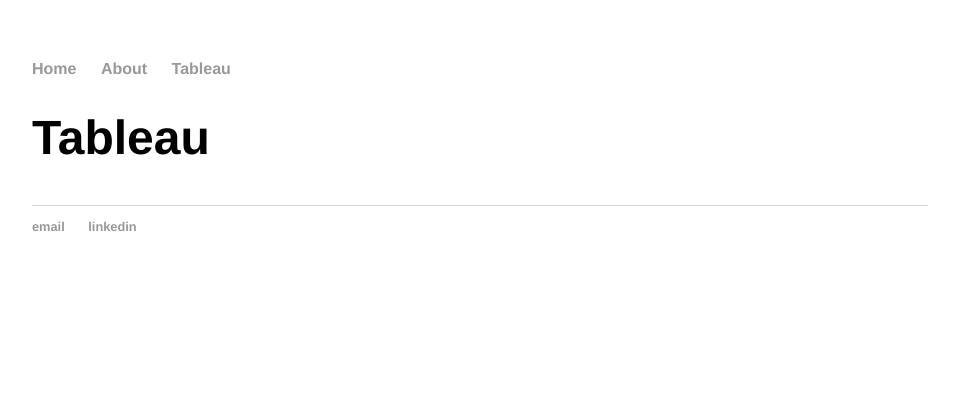
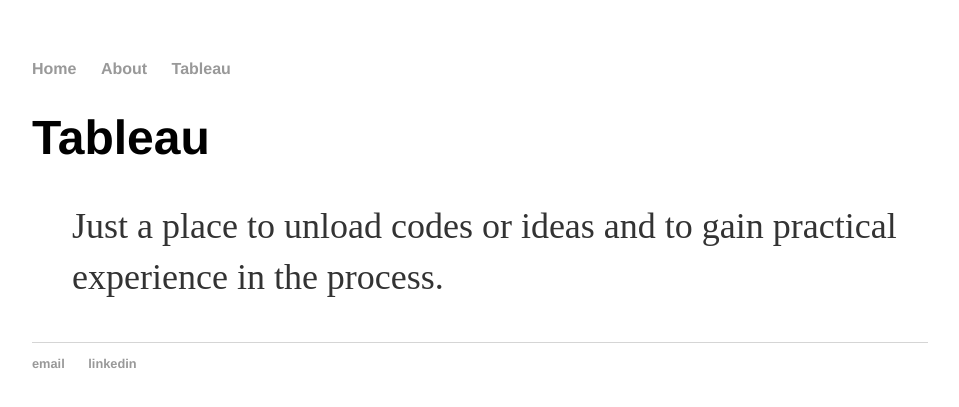
Before and after one commit to cchanzl/Lock-Screen, a Jekyll site: the page built from tableau/index.html, in a window 1280 px wide. Shown: the top 407 px of the page, without its empty margins (160-1119 px from the left). Built offline with Jekyll 4.4.1, drawn with Linux system fonts in a browser that asks for light colours.

Commit message:
Update index.html

```diff
--- a/tableau/index.html
+++ b/tableau/index.html
@@ -4,8 +4,5 @@ title: Tableau
 ---
 	<h1>{{ page.title }}</h1>
 	<ul class="tposts">
-
-	  {% for post in site.tposts %}
-	    <li><span>{{ post.date | date_to_string }}</span> » <a href="{{ post.url }}" title="{{ post.title }}">{{ post.title }}</a></li>
-	  {% endfor %}
+<p>Just a place to unload codes or ideas and to gain practical experience in the process.</p>
 	</ul>
```
